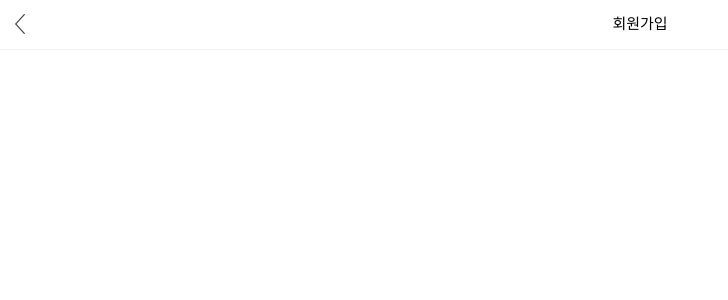
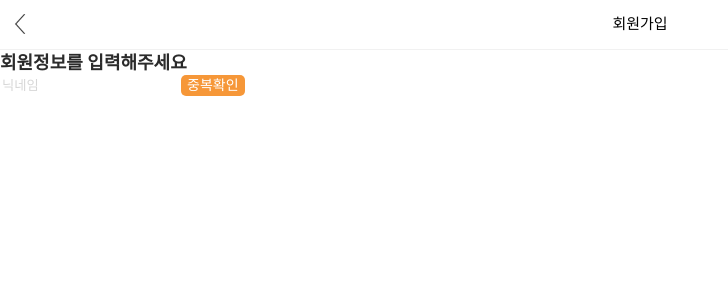
Before and after one commit to Lee-Seonghyun316/AnyVey, a React (Create React App) app in the folder app/: page /join in a window 1280 px wide. Shown: the top 300 px of the page, without its empty margins (0-728 px from the left). Built offline with nearby package versions, Linux system fonts and the light colour scheme.

Commit message:
feat: ErrorMessage 공통 컴포넌트 분리

```diff
--- /dev/null
+++ b/app/src/common/components/ErrorMessage.tsx
@@ -0,0 +1,28 @@
+import React from 'react';
+import styled from 'styled-components';
+
+interface Props {
+  error: boolean;
+  text: string;
+}
+
+interface PropsCSS {
+  error: boolean;
+}
+
+const ErrorMessage: React.FC<Props> = ({ error, text }) => (
+  <IdErrorMessage error={error}>{error && text}</IdErrorMessage>
+);
+
+export default ErrorMessage;
+
+const IdErrorMessage = styled.span<PropsCSS>`
+  ${({ theme }) => theme.typography.regular};
+  color: ${({ theme }) => theme.colors.coral};
+  border-top: 1px solid
+    ${({ theme, error }) => (error ? theme.colors.coral : '#d5d5d5')};
+  font-size: 17px;
+  line-height: 23px;
+  margin-bottom: 10px;
+  height: 40px;
+`;
--- a/app/src/features/header/header.tsx
+++ b/app/src/features/header/header.tsx
@@ -8,7 +8,6 @@ import backImage from '../../common/images/back.png';
 interface Props {
   path?: string;
 }
-
 const Header: React.FC<Props> = ({ path }) => (
   <Wrap>
     {path === 'back&title' ? (
--- a/app/src/features/join/join.tsx
+++ b/app/src/features/join/join.tsx
@@ -6,6 +6,11 @@ const Join = () => {
   return (
     <Wrap>
       <Header path="back&title" />
+      <Explanation>회원정보를 입력해주세요</Explanation>
+      <NickName>
+        <Input placeholder="닉네임" />
+        <OverlapButton>중복확인</OverlapButton>
+      </NickName>
     </Wrap>
   );
 };
@@ -13,3 +18,22 @@ const Join = () => {
 export default Join;
 
 const Wrap = styled.section``;
+
+const Explanation = styled.span`
+  font-weight: 600;
+  font-size: 18px;
+  line-height: 25px;
+  color: #2b2b2b;
+`;
+
+const NickName = styled.div``;
+
+const Input = styled.input``;
+
+const OverlapButton = styled.button`
+  background: #f69738;
+  border-radius: 5px;
+  font-size: 14px;
+  line-height: 19px;
+  color: #ffffff;
+`;
--- a/app/src/features/login/login.tsx
+++ b/app/src/features/login/login.tsx
@@ -2,13 +2,10 @@ import React, { useState } from 'react';
 import styled from 'styled-components';
 import Logo from '../../common/images/loginLogo.png';
 import BasicButton from '../../common/components/BasicButton';
-
-interface PropsCSS {
-  Error: boolean;
-}
+import ErrorMessage from '../../common/components/ErrorMessage';
 
 const Login = () => {
-  const [idError, setIdError] = useState(false);
+  const [idError, setIdError] = useState(true);
   const [passwordError, setPasswordError] = useState(false);
   return (
     <Wrap>
@@ -17,13 +14,9 @@ const Login = () => {
         <LoginTitle>로그인</LoginTitle>
       </LoginTitleContainer>
       <Input placeholder="아이디" />
-      <IdErrorMessage Error={idError}>
-        {idError && '가입하지 않은 이용자 입니다'}
-      </IdErrorMessage>
+      <ErrorMessage error={idError} text="가입하지 않은 이용자 입니다" />
       <Input placeholder="비밀번호" />
-      <IdErrorMessage Error={passwordError}>
-        {passwordError && '비밀번호를 확인하세요'}
-      </IdErrorMessage>
+      <ErrorMessage error={passwordError} text="비밀번호를 확인하세요" />
       <MenuContainer>
         <MenuButton>회원가입</MenuButton>
         <MenuButton>비밀번호 찾기</MenuButton>
@@ -68,17 +61,6 @@ const Input = styled.input`
   line-height: 22px;
 `;
 
-const IdErrorMessage = styled.span<PropsCSS>`
-  ${({ theme }) => theme.typography.regular};
-  color: ${({ theme }) => theme.colors.coral};
-  border-top: 1px solid
-    ${({ theme, Error }) => (Error ? theme.colors.coral : '#d5d5d5')};
-  font-size: 17px;
-  line-height: 23px;
-  margin-bottom: 10px;
-  height: 40px;
-`;
-
 const MenuContainer = styled.div`
   display: flex;
   justify-content: space-between;
```
